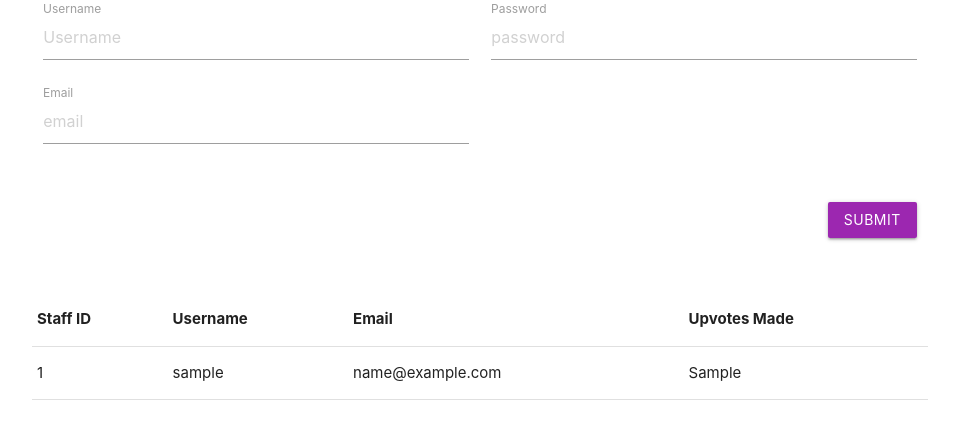
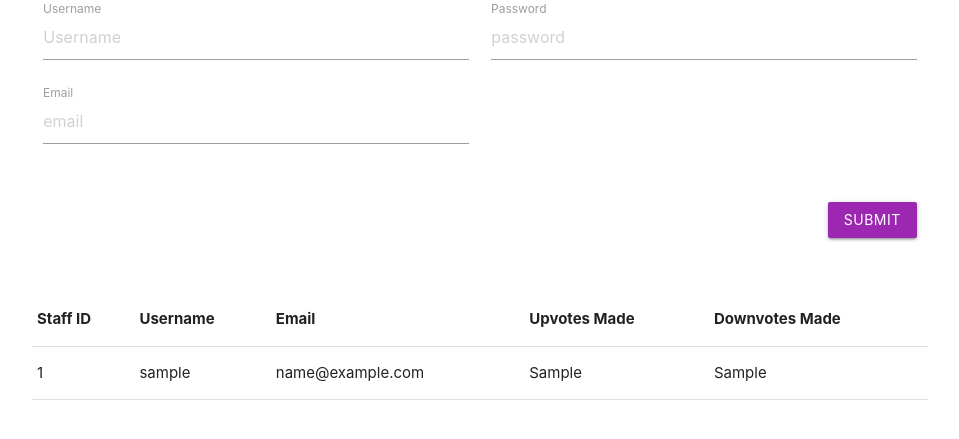
Before and after one commit to nickperi/Student-Staff-Conduct-Tracker, a Flask app: template App/templates/staff.html in a window 1280 px wide. Shown: the part 255-694 px from the top of the page, without its empty margins (160-1119 px from the left). Run offline with Flask 3, Linux system fonts and the light colour scheme; the template is opened without the code that fills it: most values are stand-ins (such as "Sample title", 1, 10 or a date in 2020).

Commit message:
Update staff.html

```diff
--- a/App/templates/staff.html
+++ b/App/templates/staff.html
@@ -44,7 +44,7 @@
       <table>
         <thead>
           <tr>
-            <th>Staff ID</th><th>Username</th><th>Email</th><th>Upvotes Made</th>
+            <th>Staff ID</th><th>Username</th><th>Email</th><th>Upvotes Made</th><th>Downvotes Made</th>
           </tr>
         </thead>
         <tbody>
@@ -54,6 +54,7 @@
                 <td>{{member.username}}</td>
                 <td>{{member.email}}</td>
                 <td>{{member.upvotes_made}}</td>
+                <td>{{member.downvotes_made}}</td>
             </tr>
           {% endfor %}
         <tbody>
```
